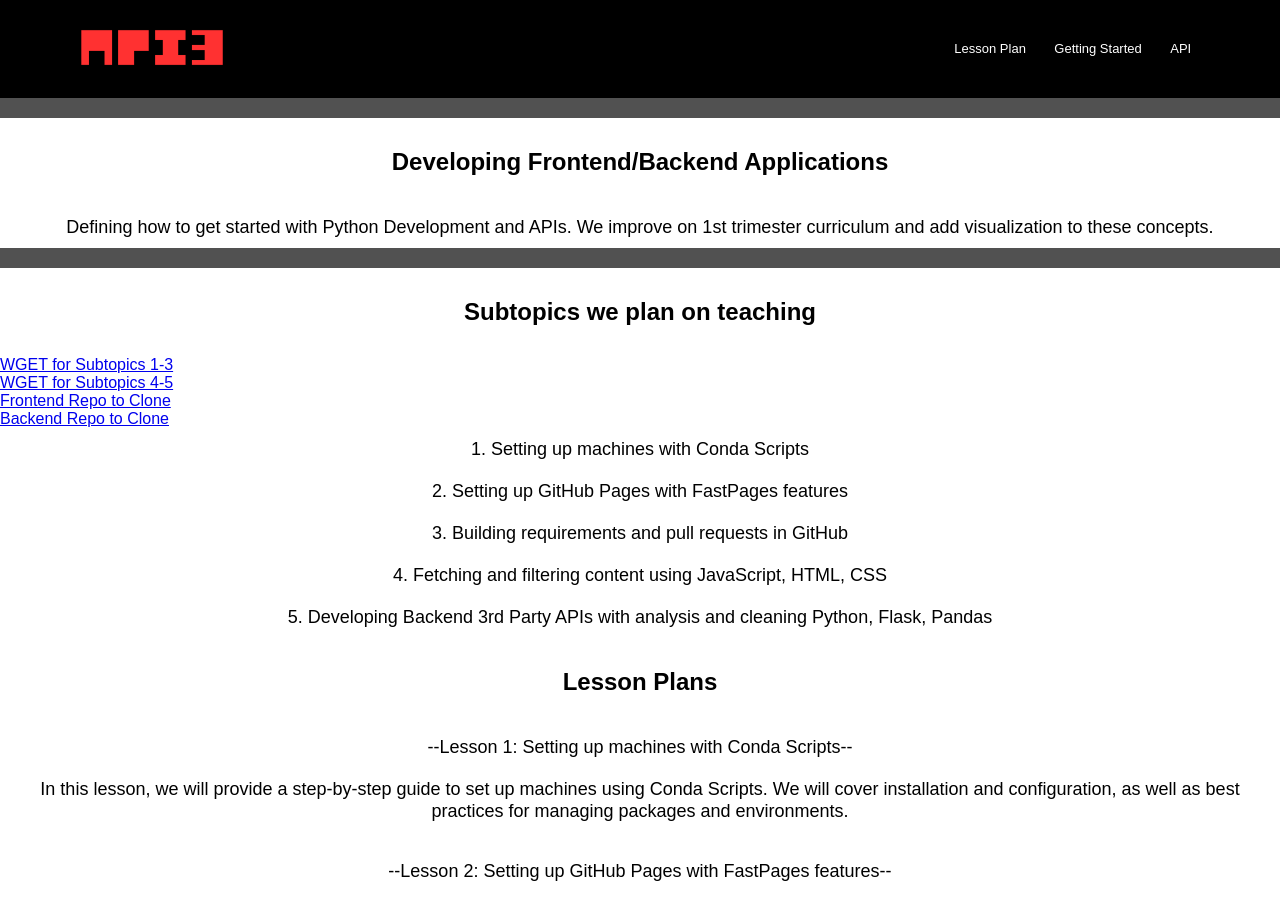
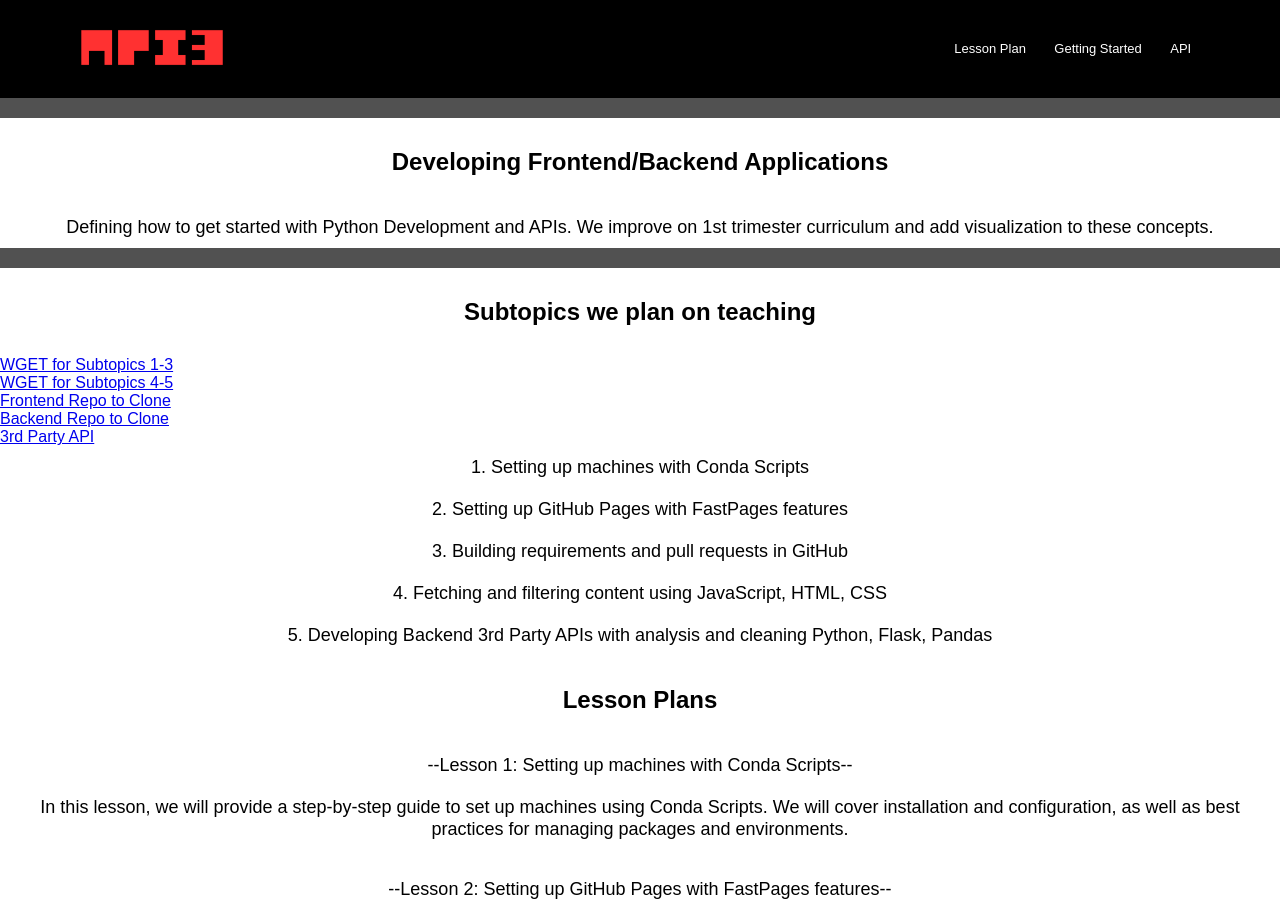
Before and after one commit to tanayp327/Quintic5, a Jekyll site: the page built from lesson.md, in a window 1280 px wide and 900 px high. Built offline with Jekyll 4.4.1, drawn with Linux system fonts in a browser that asks for light colours; our own code applies the rules of GitHub Pages for plain Markdown files.

Commit message:
Update lesson.md

```diff
--- a/lesson.md
+++ b/lesson.md
@@ -14,6 +14,7 @@
 <a href = "https://raw.githubusercontent.com/tanayp327/Quintic5Flask/main/2023-04-28-frontendBackend.ipynb"> WGET for Subtopics 4-5 </a><br>
 <a href = "https://github.com/tanayp327/Quintic5.git"> Frontend Repo to Clone</a><br>
 <a href = "https://github.com/tanayp327/Quintic5Flask.git"> Backend Repo to Clone</a><br>
+<a href = "https://colab.research.google.com/drive/1uW_W-TaIjO8TH29JcE5kF5HFpYaaq0-l?usp=sharing"> 3rd Party API</a><br>
 
 <p>1. Setting up machines with Conda Scripts</p>
 <p>2. Setting up GitHub Pages with FastPages features</p>
```
